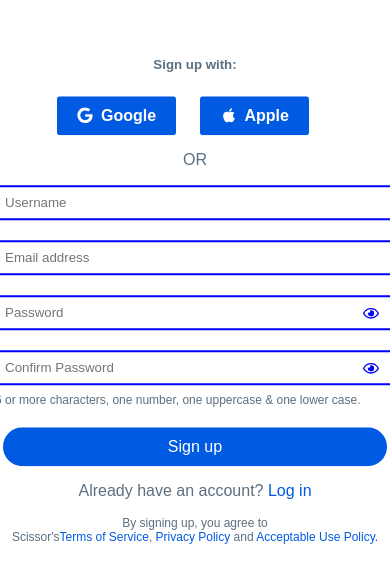
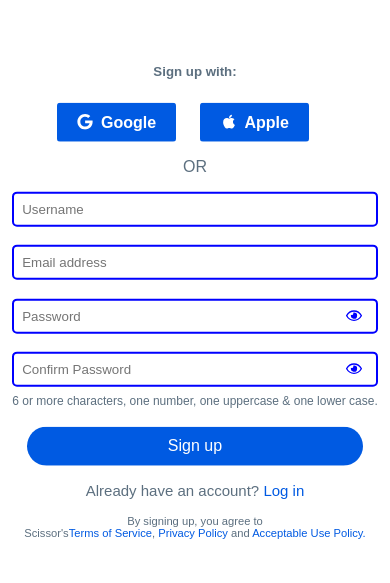
Before and after one commit to Stargnite/Scissor-App, a React (Vite) app: page /signup in a window 390 px wide. Shown: the part 121-704 px from the top of the page. Built offline with nearby package versions, Linux system fonts and the light colour scheme.

Commit message:
added responsiveness to sign up form

```diff
--- a/src/components/Signup-Page/Signup.module.css
+++ b/src/components/Signup-Page/Signup.module.css
@@ -1,8 +1,9 @@
 .signup_content {
-  position: absolute;
+position: absolute;
   left: 50%;
   top: 50%;
   transform: translate(-50%, -50%);
+  /* max-width: 40vw; */
   color: #5c6f7f;
   font-family: sans-serif;
 }
@@ -23,6 +24,9 @@
   transform: translate(-50%. -50%);
   width: 1rem;
   height: 1rem;
+}
+
+.auto_signup {
 }
 
 .auto_signup h5 {
@@ -53,7 +57,6 @@
 .input_fields {
   display: flex;
   flex-direction: column;
-  width: 25rem;
 }
 
 .input_fields input {
@@ -66,6 +69,7 @@
 
 .password_cont {
   display: flex;
+  width: 100%;
 }
 
 .pass_toggle {
@@ -77,13 +81,13 @@
 
 .pass_desc {
   font-size: 12px;
-  white-space: nowrap;
+  /* white-space: nowrap; */
   margin-top: -3%;
   margin-bottom: 5%;
 }
 
 .signup_btn {
-  width: 80%;
+  width: 70%;
   background: #005ae2;
   color: white;
   font-weight: normal;
@@ -103,3 +107,31 @@
   text-decoration: none;
   color: #005ae2;
 }
+
+
+
+
+
+
+
+
+
+
+@media (max-width: 400px) {
+  .pass_desc {
+    font-size: 7;
+  }
+  .signup_btn {
+    width: 70%;
+  }
+  .input_fields  {
+
+  }
+
+  .to_login {
+    font-size: 15px
+  }
+  .terms_condition {
+    font-size: .7rem;
+  }
+}
```
Also changed, not shown: src/components/Signup-Page/Signup.jsx (+2 -6 lines).
